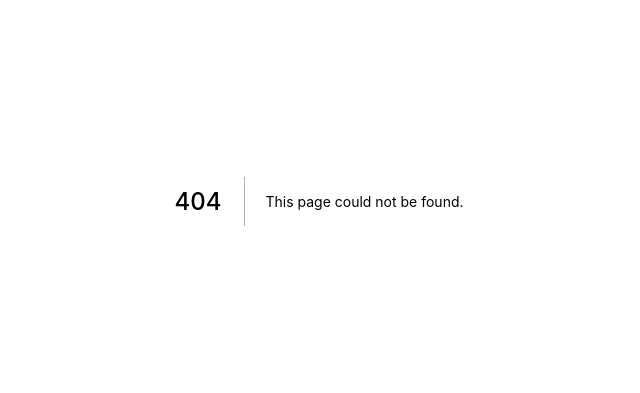
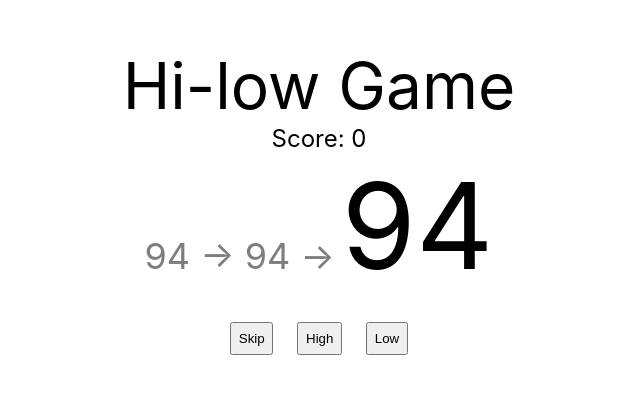
Before and after one commit to aphiwadChhoeun/nextjs-game, a Next.js app: page /game in a window 1280 px wide. Before the commit this address had no page. Shown: the part 199-592 px from the top of the page, without its empty margins (321-961 px from the left). Built offline with nearby package versions, Linux system fonts and the light colour scheme.

Commit message:
implement base game

```diff
--- /dev/null
+++ b/pages/game.tsx
@@ -0,0 +1,65 @@
+import type { NextPage } from "next";
+import { useEffect, useState } from "react";
+import styles from '../styles/Game.module.css';
+
+const Game: NextPage = ({ number }: any) => {
+    const [score, setScore] = useState(0)
+    const [secret, setSecret] = useState(number)
+    const [oldSecret2, setOldSecret2] = useState(number)
+    const [oldSecret, setOldSecret] = useState(number)
+    const [guess, setGuess] = useState(null)
+
+    const generateNextNumber = () => {
+        setOldSecret2(oldSecret)
+        setOldSecret(secret)
+        setSecret(randomNumber(0, 100))
+    }
+
+    const log = () => {
+        console.log(oldSecret, '->', secret)
+    }
+
+    const handleGuessClick = (guess: string) => {
+        setGuess(guess)
+        generateNextNumber()
+    }
+
+    useEffect(() => {
+        log()
+        if (guess === 'high' && oldSecret < secret
+            || guess === 'low' && oldSecret > secret) {
+            setScore(score + 1)
+        }
+    }, [secret])
+
+    return (
+        <div className={styles.container}>
+            <main className={styles.main}>
+                <div className={styles.title}>Hi-low Game</div>
+                <div className={styles.gameWrapper}>
+                    <div className={styles.score}>Score: {score}</div>
+                    <div><span className={styles.oldSecret}>{oldSecret2} -&gt; {oldSecret} -&gt;</span> <span className={styles.newSecret}>{secret}</span></div>
+                    <div className={styles.gameControls}>
+                        <button className={styles.button} onClick={() => handleGuessClick('skip')}>Skip</button>
+                        <button className={styles.button} onClick={() => handleGuessClick('high')}>High</button>
+                        <button className={styles.button} onClick={() => handleGuessClick('low')}>Low</button>
+                    </div>
+                </div>
+            </main>
+        </div>
+    )
+}
+
+export async function getStaticProps() {
+    return {
+        props: {
+            number: randomNumber(0, 100)
+        },
+    }
+}
+
+function randomNumber(min: number, max: number): number {
+    return Math.floor(Math.random() * (max - min) + min);
+}
+
+export default Game;
--- a/pages/index.tsx
+++ b/pages/index.tsx
@@ -7,7 +7,7 @@ const Home: NextPage = () => {
   return (
     <div className={styles.container}>
       <Head>
-        <title>Create Next App</title>
+        <title>Nextjs Guessing Game</title>
         <meta name="description" content="Generated by create next app" />
         <link rel="icon" href="/favicon.ico" />
       </Head>
--- /dev/null
+++ b/styles/Game.module.css
@@ -0,0 +1,49 @@
+.container {
+    padding: 0 2rem;
+}
+
+.main {
+    min-height: 100vh;
+    padding: 4rem 0;
+    flex: 1;
+    display: flex;
+    flex-direction: column;
+    justify-content: center;
+    align-items: center;
+}
+
+.title {
+    font-size: 4em;
+}
+
+.gameWrapper {
+    font-size: 1.5em;
+}
+
+.score {
+    display: flex;
+    justify-content: center;
+}
+
+.oldSecret {
+    font-size: 1.5em;
+    opacity: .5;
+}
+
+.newSecret {
+    font-size: 5em;
+}
+
+.gameControls {
+    display: flex;
+    flex: 1;
+    flex-direction: row;
+    justify-content: center;
+    align-items: center;
+    margin-top: 1em;
+    gap: 1em;
+}
+
+.button {
+    padding: .5em;
+}
```
